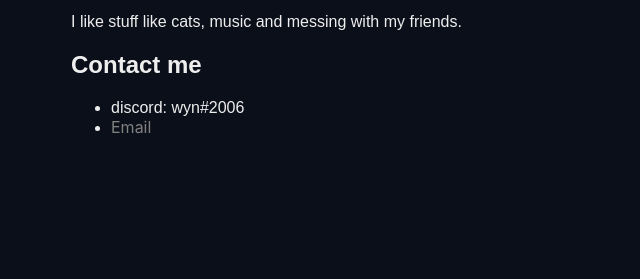
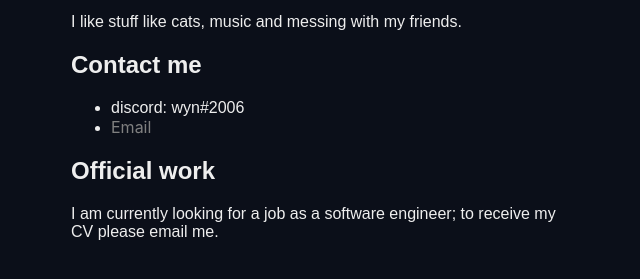
Before and after one commit to mamiri263/mamiri263-s-portfolio, a Gatsby site: page /about in a window 1280 px wide. Shown: the part 299-578 px from the top of the page, without its empty margins (319-959 px from the left). Built offline with nearby package versions, Linux system fonts and the light colour scheme; Gatsby itself is replaced by a stand-in of ours.

Commit message:
updated about.js

```diff
--- a/src/pages/about.js
+++ b/src/pages/about.js
@@ -24,6 +24,8 @@ const AboutPage = () => {
           <li>discord: wyn#2006</li>
           <li><a style={linkStyles} href='mailto: moh@mamiri263.com"'>Email</a></li>
         </ul>
+        <h2>Official work</h2>
+        <p>I am currently looking for a job as a software engineer; to receive my CV please email me.</p>
       </Layout>
     </main>
   )
```
Also changed, not shown: 1 other file.
